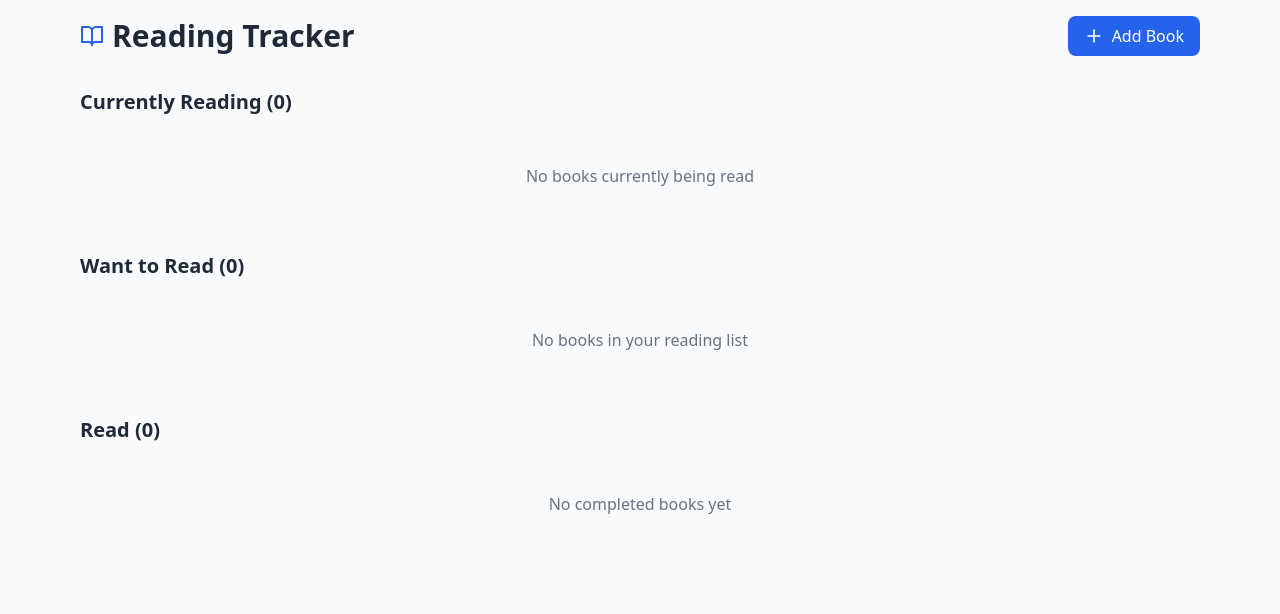
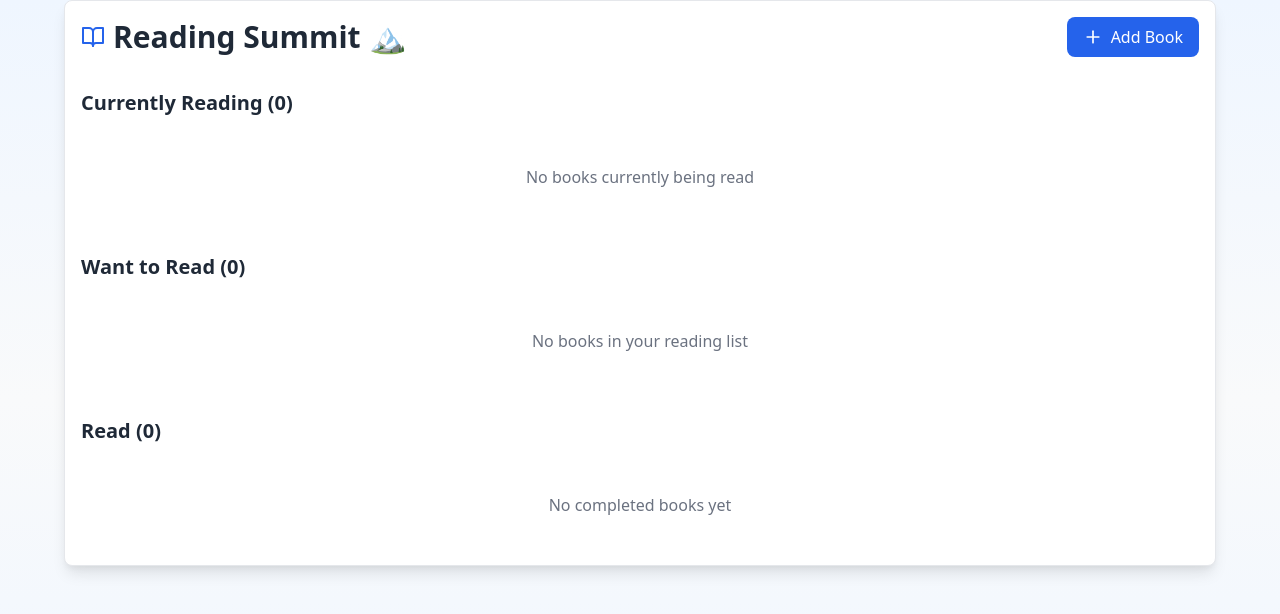
Before and after one commit to kristofarkas/today-book, a React (Vite) app: page / in a window 1280 px wide. Shown: the top 614 px of the page. Built offline with nearby package versions, Linux system fonts and the light colour scheme.

Commit message:
Revamp dashboard look and rename to Reading Summit

```diff
--- a/index.html
+++ b/index.html
@@ -3,7 +3,7 @@
   <head>
     <meta charset="UTF-8" />
     <meta name="viewport" content="width=device-width, initial-scale=1.0" />
-    <title>Today Book</title>
+    <title>Reading Summit</title>
     <link href="https://cdn.jsdelivr.net/npm/tailwindcss@2.2.19/dist/tailwind.min.css" rel="stylesheet">
   </head>
   <body>
--- a/src/ReadingTracker.jsx
+++ b/src/ReadingTracker.jsx
@@ -172,7 +172,7 @@ const ReadingTracker = () => {
 
     return (
       <div
-        className="bg-white rounded-lg shadow-md p-4 hover:shadow-lg transition-shadow cursor-pointer"
+        className="bg-white rounded-lg shadow-md p-4 hover:shadow-lg transition-shadow cursor-pointer border border-gray-200"
         onClick={() => {
           setSelectedBook(book);
           setCurrentView('detail');
@@ -410,11 +410,11 @@ const ReadingTracker = () => {
     const wantToReadBooks = books.filter(book => book.status === 'want-to-read');
 
     return (
-      <div className="max-w-6xl mx-auto p-4">
+      <div className="max-w-6xl mx-auto p-4 bg-white rounded-lg shadow-lg border border-gray-200">
         <div className="flex justify-between items-center mb-8">
           <h1 className="text-3xl font-bold text-gray-800 flex items-center gap-2">
             <BookOpen className="text-blue-600" />
-            Reading Tracker
+            Reading Summit <span role="img" aria-label="mountain">🏔️</span>
           </h1>
           <button
             onClick={() => setShowAddBook(true)}
@@ -467,7 +467,7 @@ const ReadingTracker = () => {
   };
 
   return (
-    <div className="min-h-screen bg-gray-50">
+    <div className="min-h-screen bg-gradient-to-b from-blue-50 via-gray-50 to-blue-50">
       {currentView === 'dashboard' && <Dashboard />}
       {currentView === 'detail' && selectedBook && <BookDetail book={books.find(b => b.id === selectedBook.id) || selectedBook} />}
       {showAddBook && <AddBookForm />}
```
Also changed, not shown: 1 other file (tests, documents, lock files or other folders).
